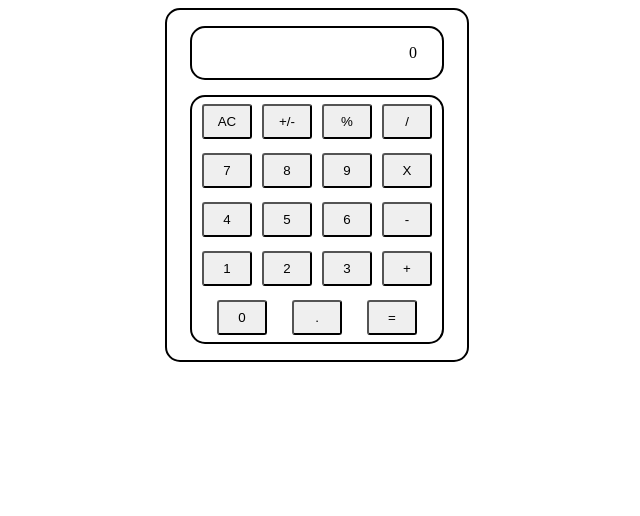
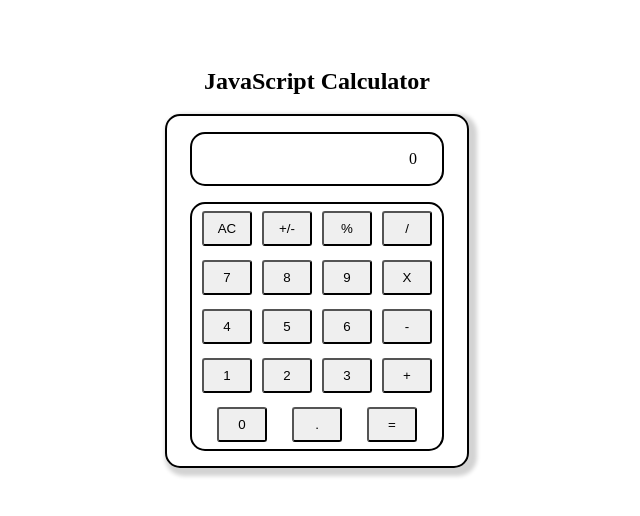
Before and after one commit to bmarkowitz/JS-Calculator, a plain HTML site: page index.html in a window 1280 px wide. Shown: the whole page, without its empty margins (323-963 px from the left). Drawn offline with Linux system fonts and the light colour scheme.

Commit message:
Tweaked CSS + added header

```diff
--- a/index.html
+++ b/index.html
@@ -5,9 +5,11 @@
     <meta charset="utf-8" />
     <title>Calculator</title>
     <link rel="stylesheet" href="styles.css">
+    <meta name="viewport" content="width=device-width, initial-scale=1">
 </head>
 
 <body>
+    <div id="header"><h2>JavaScript Calculator</h2></div>
     <div class="calculator">
         <div class="output-box">
             <p class="output-text">0</p>
--- a/styles.css
+++ b/styles.css
@@ -1,6 +1,9 @@
-html {
+body {
     display: flex;
+    flex-direction: column;
     justify-content: center;
+    align-items: center;
+    height: 500px;
 }
 
 .calculator {
@@ -12,6 +15,7 @@ html {
     justify-content: space-evenly;
     flex-direction: column;
     border-radius: 15px;
+    box-shadow: 4px 4px 4px 4px lightgray;
 }
 
 .output-box {
```
